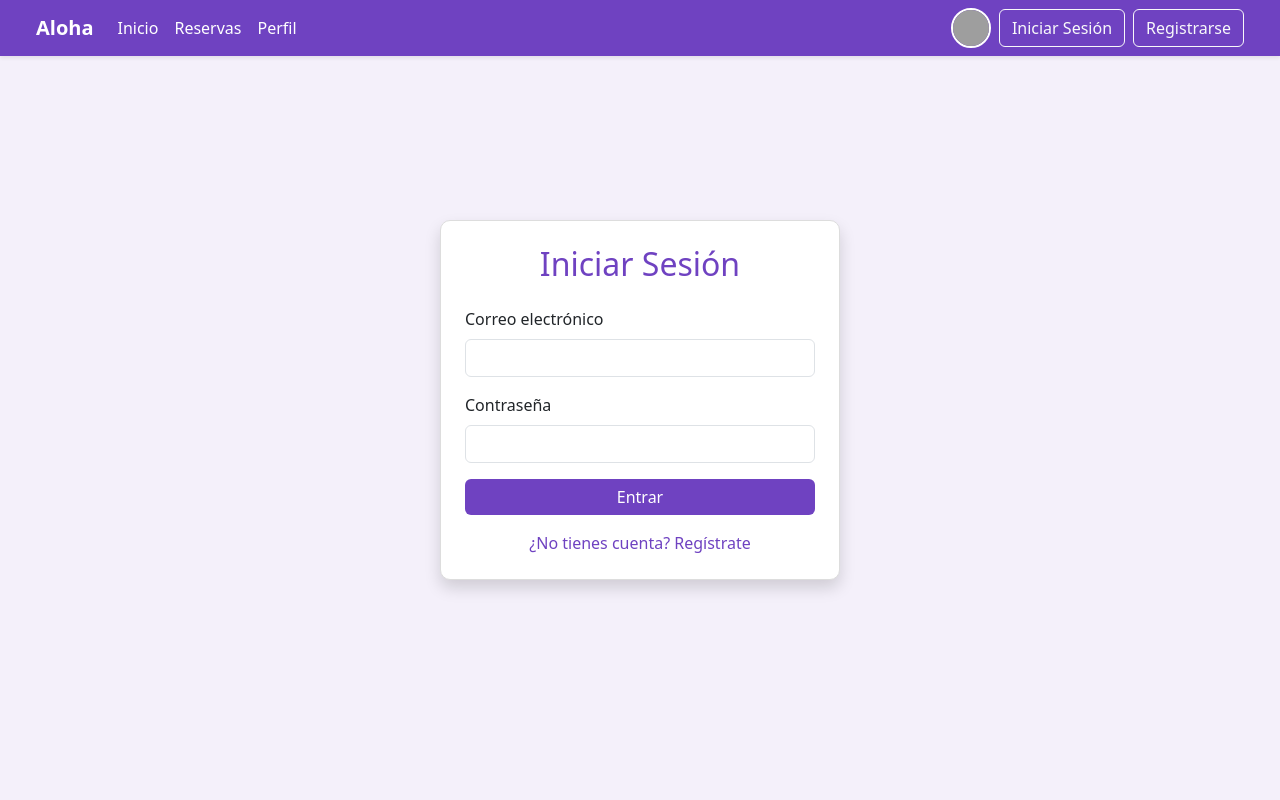
After one commit to jennifernieto03/CRUD_Alojamientos_MVC_PHP, a PHP site: page /login.php in a window 1280 px wide. The commit adds this page. Run offline with PHP 8.4, Linux system fonts and the light colour scheme; some libraries are stand-ins or nearby versions; grey boxes are pictures that could not be loaded.

Commit message:
agregando vistas, vista contenido visible, vista iniciar sesion funcional, vista registrarse le falta, vista usuarios le falta

```diff
--- a/controller/Login_Controller.php
+++ b/controller/Login_Controller.php
@@ -1,36 +1,44 @@
 <?php
 
-require_once './models/User_Model.php';
+require_once "./models/User_Model.php";
 require_once "./config/database.php";
 
-class LoginController{
+class LoginController
+{
 
-    public static function login($username, $password){
-        //verificar si el usuario y la contraseña son correctos
+    public static function login($username, $password)
+{
+    // Verificar si el usuario y la contraseña son correctos
     $user = UserModel::findByEmailAndPassword($username, $password);
 
-        //si el empleado existe creamos la sesion y validamos el rol
-        if($user){
+    // Validación si el usuario no existe
+    if (!$user) {
+        header("Location: login.php?error=usuario");
+        exit();
+    }
 
+    // Validación si la contraseña es incorrecta
+    if ($user['password'] !== $password) {
+        header("Location: login.php?error=clave");
+        exit();
+    }
+
+    // Si el usuario existe y la contraseña es correcta
     $role = $user['id_role'];
-            //crear sessiones
     $_SESSION['username'] = $user['username'];
     $_SESSION['id'] = $user['id'];
 
-            if($role == 1){
-                //redireccionar a la vista de administrador
+    if ($role == 1) {
         header("Location: user.php");
-            }else{
-                //redireccionar a la vista de empleado
+    } else {
         header("Location: admin.php");
-            }
-        }else{
-            echo "Correo o contraseña incorrectos";
     }
 }
 
+
     //eliminar la sesion
-    public static function logout(){
+    public static function logout()
+    {
         //continuar la sesion
         session_start();
 
--- /dev/null
+++ b/login.php
@@ -0,0 +1,93 @@
+<?php
+session_start();
+require_once 'controller/Login_Controller.php';
+
+if ($_SERVER['REQUEST_METHOD'] === 'POST') {
+    if (isset($_POST['email'], $_POST['password'])) {
+        $email = $_POST['email'];
+        $password = $_POST['password'];
+
+        LoginController::login($email, $password); // Este método ya hace la validación
+    }
+}
+?>
+
+<!DOCTYPE html>
+<html lang="es">
+
+<head>
+    <meta charset="UTF-8">
+    <title>Iniciar Sesión</title>
+    <link href="https://cdn.jsdelivr.net/npm/bootstrap@5.3.2/dist/css/bootstrap.min.css" rel="stylesheet">
+    <link rel="stylesheet" href="styles/styleAuth.css">
+    <link rel="stylesheet" href="styles/styleContent.css?v=2">
+</head>
+
+<body>
+    <!-- Navbar -->
+    <nav class="navbar navbar-expand-lg bg-orange text-white fixed-top shadow-sm px-4">
+        <div class="container-fluid">
+            <a class="navbar-brand text-white fw-bold" href="#">Aloha</a>
+            <button class="navbar-toggler bg-light" type="button" data-bs-toggle="collapse" data-bs-target="#navbarMenu">
+                <span class="navbar-toggler-icon"></span>
+            </button>
+            <div class="collapse navbar-collapse justify-content-between" id="navbarMenu">
+                <ul class="navbar-nav me-auto mb-2 mb-lg-0">
+                    <li class="nav-item"><a class="nav-link text-white" href="contenido.php">Inicio</a></li>
+                    <li class="nav-item"><a class="nav-link text-white" href="user.php">Reservas</a></li>
+                    <li class="nav-item"><a class="nav-link text-white" href="user.php">Perfil</a></li>
+                </ul>
+                <div class="d-flex align-items-center gap-2">
+                    <img src="https://cdn-icons-png.flaticon.com/512/847/847969.png" alt="Perfil" class="profile-icon">
+                    <a href="login.php" class="btn btn-outline-light">Iniciar Sesión</a>
+                    <a href="signin.php" class="btn btn-outline-light">Registrarse</a>
+                </div>
+            </div>
+        </div>
+    </nav>
+    <?php if (isset($_GET['error'])): ?>
+        <script>
+            document.addEventListener('DOMContentLoaded', function() {
+                <?php if ($_GET['error'] === 'usuario'): ?>
+                    Swal.fire({
+                        icon: 'error',
+                        title: 'Usuario no registrado',
+                        text: 'Verifica tu correo o regístrate primero.',
+                        confirmButtonColor: '#6f42c1'
+                    });
+                <?php elseif ($_GET['error'] === 'clave'): ?>
+                    Swal.fire({
+                        icon: 'error',
+                        title: 'Contraseña incorrecta',
+                        text: 'Intenta nuevamente.',
+                        confirmButtonColor: '#6f42c1'
+                    });
+                <?php endif; ?>
+            });
+        </script>
+    <?php endif; ?>
+    <!-- Formulario de login -->
+    <main class="d-flex justify-content-center align-items-center vh-100">
+        <div class="card p-4 shadow" style="width: 100%; max-width: 400px;">
+            <h2 class="text-center text-purple mb-4">Iniciar Sesión</h2>
+            <form method="POST" action="login.php">
+                <div class="mb-3">
+                    <label for="email" class="form-label">Correo electrónico</label>
+                    <input type="email" class="form-control" id="email" name="email" required>
+                </div>
+                <div class="mb-3">
+                    <label for="password" class="form-label">Contraseña</label>
+                    <input type="password" class="form-control" id="password" name="password" required>
+                </div>
+                <button type="submit" class="btn btn-purple w-100">Entrar</button>
+                <div class="text-center mt-3">
+                    <a href="signin.php" class="text-decoration-none text-purple">¿No tienes cuenta? Regístrate</a>
+                </div>
+            </form>
+        </div>
+    </main>
+</body>
+<script src="https://cdn.jsdelivr.net/npm/bootstrap@5.3.8/dist/js/bootstrap.bundle.min.js"></script>
+<script src="https://cdn.jsdelivr.net/npm/sweetalert2@11"></script>
+
+</html>
--- a/models/Accomodation_Model.php
+++ b/models/Accomodation_Model.php
@@ -37,7 +37,7 @@ class AccomodationModel{
     public static function add($name, $description, $ubication, $review, $image){
         //conectandonos a la base de datos
         $pdo = Connection::getInstance()->getConnection();
-        //haciendo la consulta
+        //haciendo la consultaz
         $query = $pdo->prepare("INSERT INTO accommodation_list (name, description, ubication, review, image)
                                 VALUES (?, ?, ?, ?, ?);");
         $result = $query->execute(["$name", "$description", "$ubication", $review, "$image"]);
@@ -57,12 +57,12 @@ class AccomodationModel{
 }
 
 // Probando datos
-
+/*
     $datos = AccomodationModel::all();
     echo "<pre>";
     var_dump($datos);
     echo "</pre>";
-
+*/
 /*$resultado = AccomodationModel::add(
     "Hostal El Sol",
     "Alojamiento cómodo y céntrico",
--- a/models/Bookigs_Accomodations_Model.php
+++ b/models/Bookigs_Accomodations_Model.php
@@ -34,8 +34,3 @@ class Bookings_AccomodationModel{
 
 
 }
-
-//pruebas
-
-    /*$resultado = Bookings_Accomodation_Model::findAccomodationByUserID(1);
-    var_dump($resultado);*/
--- a/models/User_Model.php
+++ b/models/User_Model.php
@@ -2,7 +2,8 @@
 
 require_once './config/database.php';
 
-class UserModel{
+class UserModel
+{
     public $id_user;
     public $username;
     public $password;
@@ -15,8 +16,17 @@ class UserModel{
         $this->id_role = $id_role;
     }
 
+    public static function findByUsername($username)
+    {
+        $pdo = Connection::getInstance()->getConnection();
+        $query = $pdo->prepare("SELECT * FROM users WHERE username = ?");
+        $query->execute([$username]);
+        return $query->fetch(PDO::FETCH_ASSOC); // Devuelve el usuario si existe
+    }
+
     //Obtener todos los usuarios
-    public static function all(){
+    public static function all()
+    {
         //conectandonos a la base de datos
         $pdo = Connection::getInstance()->getConnection();
         //haciendo la consulta
@@ -28,7 +38,8 @@ class UserModel{
     }
 
     //metodo para verificar correo y contraseña
-    public static function findByEmailAndPassword($username, $password){
+    public static function findByEmailAndPassword($username, $password)
+    {
         //conectandonos a la base de datos
         $pdo = Connection::getInstance()->getConnection();
         //haciendo la consulta
@@ -38,35 +49,12 @@ class UserModel{
         return $result;
     }
 
-   //metodo para agregar un usuario nuevo
-    public static function add($username, $password, $id_role){
+    //metodo para agregar un usuario nuevo
+    public static function add($username, $password, $id_role)
+    {
         $pdo = Connection::getInstance()->getConnection();
         $query = $pdo->prepare("INSERT INTO users (username, password, id_role) VALUES (?, ?, ?);");
         $result = $query->execute(["$username", "$password", $id_role]);
         return $result;
     }
-
-    /*
-    //agregar alojamientos
-    public static function delete($id_user){
-        $pdo = Connection::getInstance()->getConnection();
-        $query = $pdo->prepare("DELETE FROM users WHERE `users`.`id` = ?");
-        $result = $query->execute([$id_user]);
-        return $result;
-    }
-    //eliminar alojamientos
-    public static function findById($id_user){
-        $pdo = Connection::getInstance()->getConnection();
-        $query = $pdo->prepare("SELECT * FROM users WHERE id = ?");
-        $query->execute([$id_user]);
-        $result = $query->fetch(PDO::FETCH_ASSOC);
-        return $result;
-    }
-    }*/
 }
-
-//Pruebas
-    /*
-    $resultado = UserModel::findByEmailAndPassword("Jennifer123", "123546");
-    var_dump($resultado);
-    */
--- /dev/null
+++ b/styles/styleAuth.css
@@ -0,0 +1,35 @@
+/* Tonos institucionales */
+.text-purple {
+  color: #6f42c1; /* Tono púrpura Bootstrap */
+}
+
+.btn-purple {
+  background-color: #6f42c1;
+  color: white;
+  border: none;
+}
+
+.btn-purple:hover {
+  background-color: #5a379e;
+  color: white;
+}
+
+/* Fondo general */
+body {
+  background-color: #f4f0fa;
+}
+
+/* Tarjeta centrada */
+.card {
+  border-radius: 10px;
+  border: 1px solid #ddd;
+}
+
+/* Enlaces */
+a.text-purple {
+  text-decoration: none;
+}
+
+a.text-purple:hover {
+  text-decoration: underline;
+}
--- /dev/null
+++ b/styles/styleContent.css
@@ -0,0 +1,51 @@
+.bg-orange {
+    background-color: #6f42c1;
+}
+
+.text-orange {
+    color: #6f42c1;
+}
+
+.btn-purple {
+    background-color: #6f42c1;
+    color: white;
+    border: none;
+}
+
+.btn-purple:hover {
+    background-color: #5a379e;
+    color: white;
+}
+
+.profile-icon {
+    width: 40px;
+    height: 40px;
+    border-radius: 50%;
+    border: 2px solid white;
+    object-fit: cover;
+}
+
+
+.menu-btn:hover,
+.menu-btn:focus {
+    background-color: white;
+    color: #6f42c1;
+    border-color: white;
+}
+
+.banner-alojamientos {
+    background-color: #5a379e !important;
+    color: white !important;
+    padding: 40px 20px !important;
+    border-radius: 8px;
+    box-shadow: 0 4px 10px rgba(0, 0, 0, 0.1);
+    font-family: 'Segoe UI', sans-serif;
+}
+
+.img-ajustada {
+    width: 100%;
+    height: 200px;
+    object-fit: cover;
+    border-top-left-radius: 0.375rem;
+    border-top-right-radius: 0.375rem;
+}
```
Also changed, not shown: contenido.php (added, +85 -0 lines), models/Bookings_Model.php (+0 -22 lines), para.php (renamed from index.php, +0 -10 lines), signin.php (added, +69 -0 lines), styles/styleUsers.css (added, +62 -0 lines), user.php (added, +46 -0 lines). Lines whose indentation alone changed are shown as unchanged.
